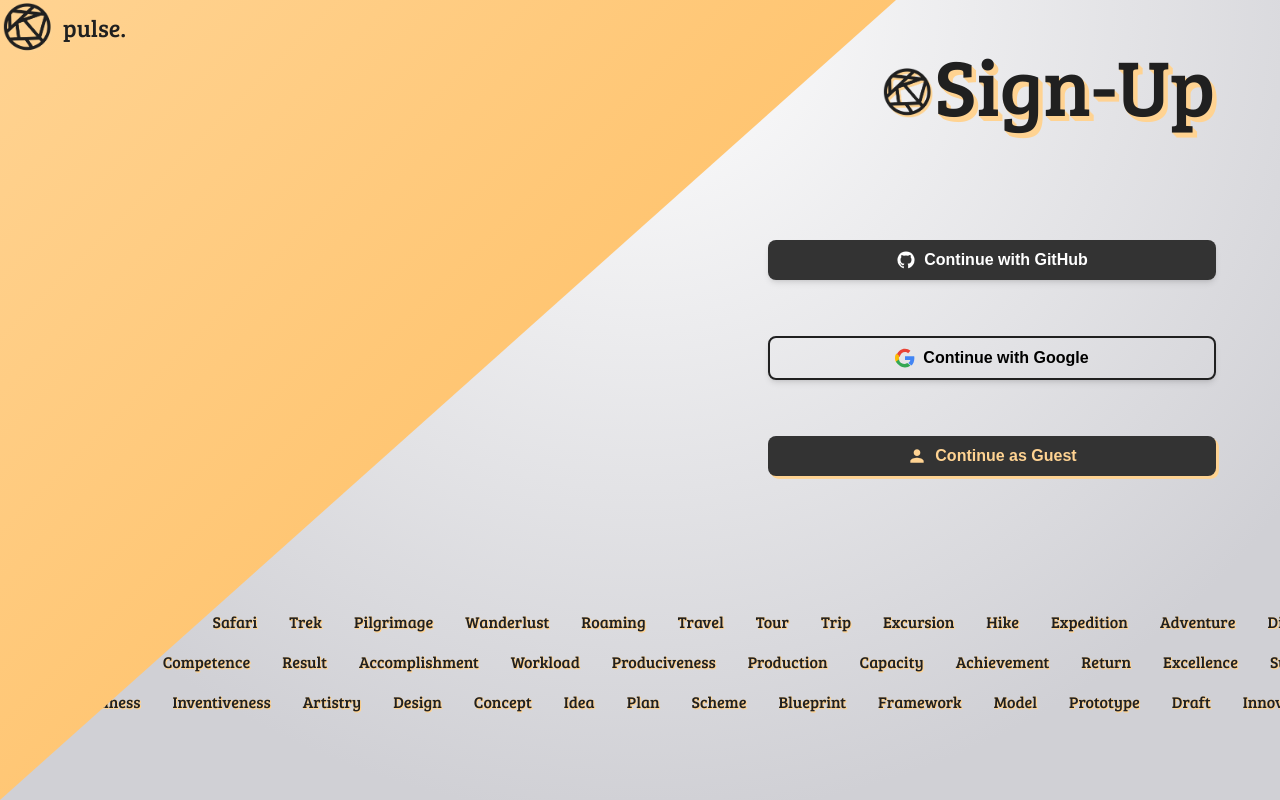
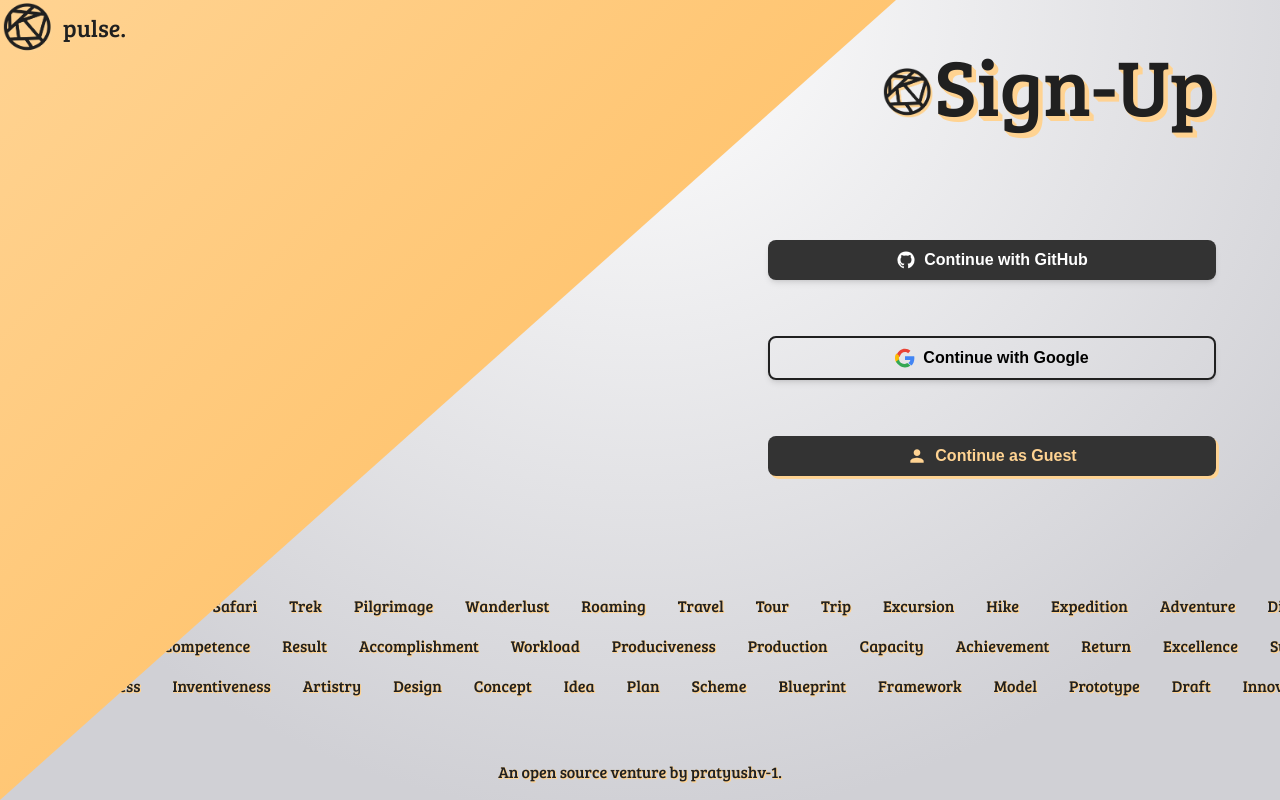
Before and after one commit to pratyushV-l/pulse, a Next.js app: page /login-signup in a window 1280 px wide. Built offline with nearby package versions, Linux system fonts and the light colour scheme.

Commit message:
added watermark

```diff
--- a/app/globals.css
+++ b/app/globals.css
@@ -23,6 +23,7 @@ body, html {
   font-family: Arial, Helvetica, sans-serif;
   overflow-x: hidden;
   overflow-y: auto;
+  cursor: url('@/public/logo.png')
 }
 
 
@@ -49,6 +50,7 @@ body, html {
   background-image: -o-radial-gradient(top, circle cover, #ffffff 0%, #d0d0d5 80%);
   background-image: radial-gradient(top, circle cover, #ffffff 0%, #d0d0d5 80%);
   overflow: auto;
+  cursor: url('@/public/logo.png')
 }
 
 .logotext {
@@ -108,16 +110,24 @@ body, html {
   white-space: nowrap;
 }
 
+.ticker-container-5 {
+  position: absolute;
+  top: 79.28%;
+  width: 100%;
+  overflow: hidden;
+  white-space: nowrap;
+}
+
 .ticker-container-3 {
   position: absolute;
-  top: 86.28%;
+  top: 84.28%;
   width: 100%;
   overflow: hidden;
   white-space: nowrap;
 }
 .ticker-container-4 {
   position: absolute;
-  top: 76.28%;
+  top: 74.28%;
   width: 100%;
   overflow: hidden;
   white-space: nowrap;
@@ -183,6 +193,7 @@ body, html {
   background-image: -o-radial-gradient(top, circle cover, #ffffff 0%, #f0f0f5 80%);
   background-image: radial-gradient(top, circle cover, #ffffff 0%, #f0f0f5 80%);
   overflow: auto;
+  cursor: url('@/public/logo.png')
 }
 
 .title-2 {
@@ -235,3 +246,18 @@ body, html {
     2.4px 2.4px 0 #FFD392,
     2.8px 2.8px 0 #FFD392;
 }
+
+.watermark {
+  position: absolute;
+  top: 95%;
+  left: 50%;
+  transform: translateX(-50%);
+  font-size: 1.0em;
+  font-family: 'Bree Serif', serif;
+  text-shadow:
+    0.2px 0.2px 0 #FFD392,
+    0.4px 0.4px 0 #FFD392,
+    0.6px 0.6px 0 #FFD392,
+    0.8px 0.8px 0 #FFD392,
+    1.0px 1.0px 0 #FFD392;
+}
--- a/app/login-signup/page.tsx
+++ b/app/login-signup/page.tsx
@@ -45,7 +45,7 @@ export default function LoginSignup() {
         </svg>
         Continue as Guest
       </button>
-      <div className="ticker-container-2">
+      <div className="ticker-container-5">
           <div className="ticker">
             {["Efficiency", "Output", "Performance", "Effectiveness", "Proficiency", "Workrate", "Yield", "Capability", "Throughput", "Competence", "Result", "Accomplishment", "Workload", "Produciveness", "Production", "Capacity", "Achievement", "Return", "Excellence", "Success"].map((word, index) => (
               <span key={index}>{word}</span>
@@ -79,6 +79,9 @@ export default function LoginSignup() {
           <Image src='/logo.png' width={50} height={50} quality={100} alt="logo"/>
           <span style={{ marginLeft: "10px", fontSize: "1.5rem" }} className="logotext">pulse.</span>
         </div>
+        <p className="watermark">
+          An <a href="https://github.com/pratyushV-l/pulse">open source</a> venture by <a href="https://github.com/pratyushv-l">pratyushv-1</a>.
+        </p>
     </div>
   );
 }
--- a/app/page.tsx
+++ b/app/page.tsx
@@ -84,6 +84,9 @@ export default function Home() {
             <Image src="/logo.png" width={25} height={25} alt="click" style={{ paddingTop: 10}} className="clicker"/>
           </div>
         </div>
+        <p className="watermark">
+          An <a href="https://github.com/pratyushV-l/pulse">open source</a> venture by <a href="https://github.com/pratyushv-l">pratyushv-1</a>.
+        </p>
       </div>
     </div>
   );
```
